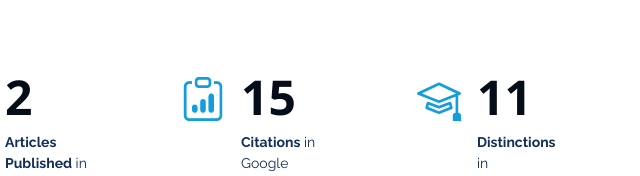
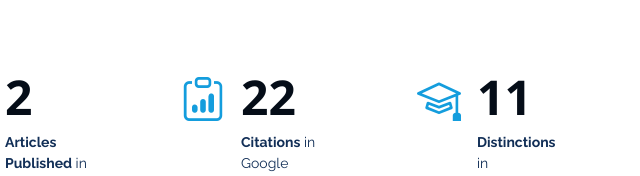
Before and after one commit to diegonti/diegonti.github.io, a plain HTML site: page index.html in a window 1280 px wide. Shown: the part 1673-1849 px from the top of the page, 415-1055 px from the left. Drawn offline with nearby package versions, Linux system fonts and the light colour scheme.

Commit message:
update citations

```diff
--- a/index.html
+++ b/index.html
@@ -151,7 +151,7 @@
           <div class="col-lg-3 col-md-6 d-md-flex align-items-md-stretch" data-aos="fade-up" data-aos-delay="100">
             <div class="count-box">
               <i class="bi bi-clipboard-data"></i>
-              <span data-purecounter-start="0" data-purecounter-end="15" data-purecounter-duration="1" class="purecounter"></span>
+              <span data-purecounter-start="0" data-purecounter-end="22" data-purecounter-duration="1" class="purecounter"></span>
               <p><strong>Citations</strong> in Google Scholar</p>
             </div>
           </div>
```
